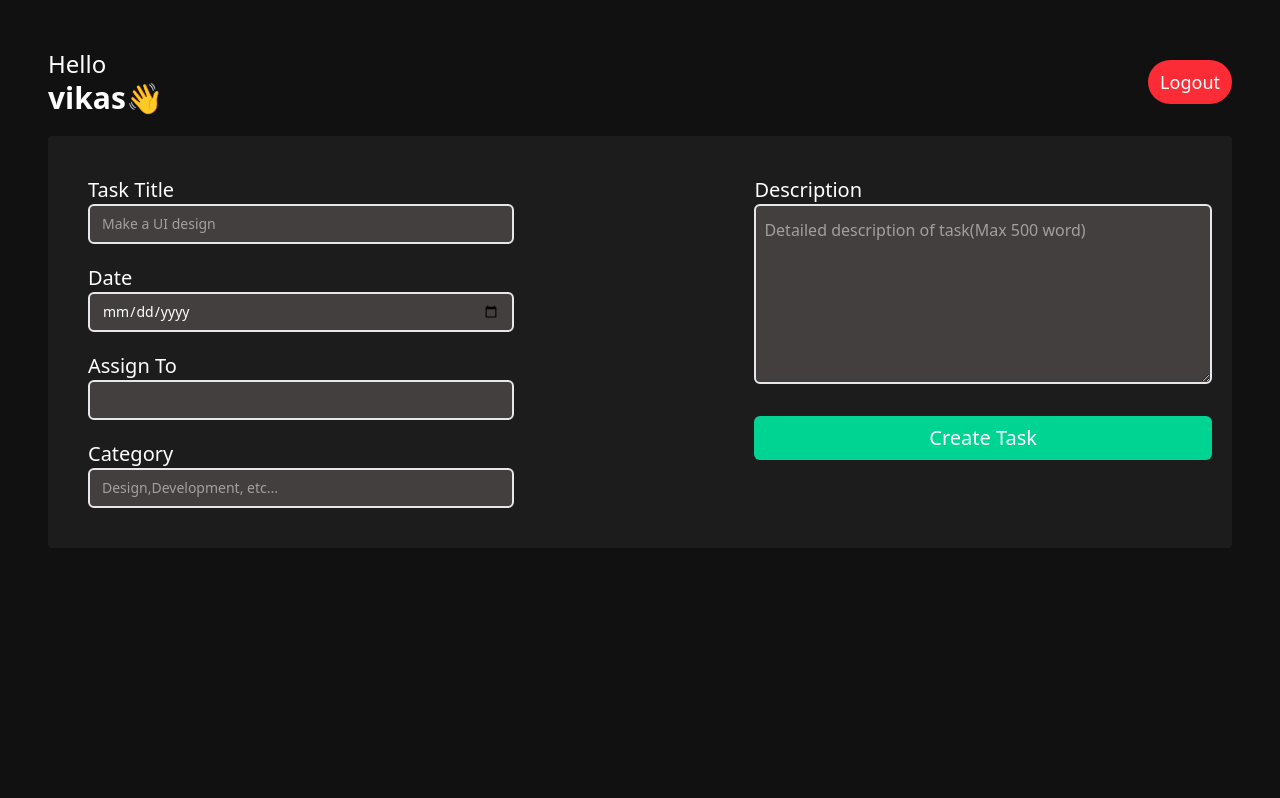
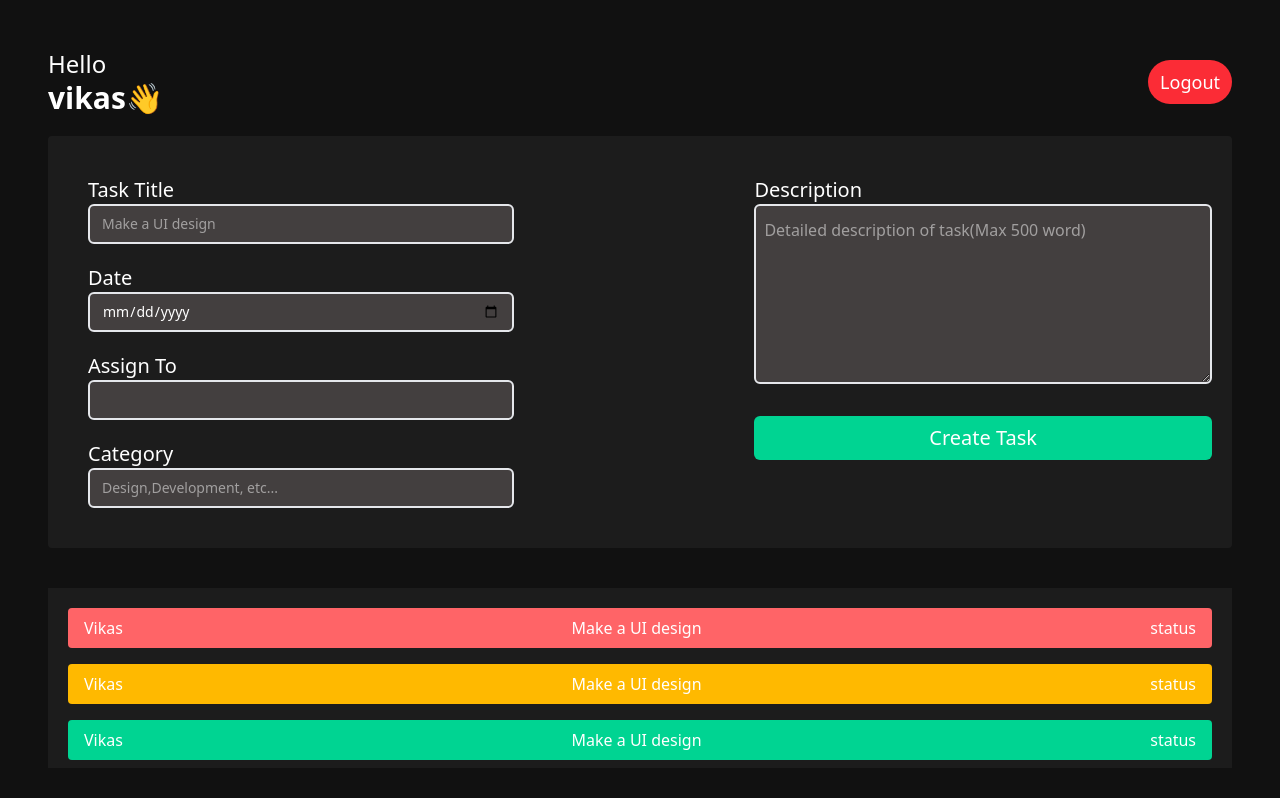
Before and after one commit to vikasvishwagna/Employee-Management-System, a React (Vite) app: page / in a window 1280 px wide. Built offline with nearby package versions, Linux system fonts and the light colour scheme.

Commit message:
feat: created AllTask component

```diff
--- a/src/components/Dashboard/AdminDashboard.jsx
+++ b/src/components/Dashboard/AdminDashboard.jsx
@@ -1,15 +1,16 @@
-import React from 'react'
-import Header from '../other/Header'
-import CreateTask from '../other/CreateTask'
+import React from "react";
+import Header from "../other/Header";
+import CreateTask from "../other/CreateTask";
+import AllTask from "../other/AllTask";
 
 const AdminDashboard = () => {
   return (
-    <div className=' h-screen w-full p-12'>
+    <div className=" h-screen w-full p-12">
       <Header />
       <CreateTask />
+      <AllTask />
     </div>
+  );
+};
 
-  )
-}
-
-export default AdminDashboard
+export default AdminDashboard;
--- /dev/null
+++ b/src/components/other/AllTask.jsx
@@ -0,0 +1,45 @@
+import React from "react";
+
+const AllTask = () => {
+  return (
+    <div className="bg-[#1C1C1C] h-45 overflow-auto p-5 mt-10">
+      <div className="bg-red-400 mb-4 py-2 px-4 flex justify-between rounded">
+        <h1>Vikas</h1>
+        <h1>Make a UI design</h1>
+        <h1> status</h1>
+      </div>
+
+      <div className="bg-amber-400 mb-4 py-2 px-4 flex justify-between rounded">
+        <h1>Vikas</h1>
+        <h1>Make a UI design</h1>
+        <h1> status</h1>
+      </div>
+
+      <div className="bg-emerald-400 mb-4 py-2 px-4 flex justify-between rounded">
+        <h1>Vikas</h1>
+        <h1>Make a UI design</h1>
+        <h1> status</h1>
+      </div>
+
+      <div className="bg-blue-400 mb-4 py-2 px-4 flex justify-between rounded">
+        <h1>Vikas</h1>
+        <h1>Make a UI design</h1>
+        <h1> status</h1>
+      </div>
+
+      <div className="bg-pink-400 mb-4 py-2 px-4 flex justify-between rounded">
+        <h1>Vikas</h1>
+        <h1>Make a UI design</h1>
+        <h1> status</h1>
+      </div>
+
+      <div className="bg-purple-400 mb-4 py-2 px-4 flex justify-between rounded">
+        <h1>Vikas</h1>
+        <h1>Make a UI design</h1>
+        <h1> status</h1>
+      </div>
+    </div>
+  );
+};
+
+export default AllTask;
--- a/src/components/other/CreateTask.jsx
+++ b/src/components/other/CreateTask.jsx
@@ -1,53 +1,64 @@
-import React from 'react'
+import React from "react";
 
 const CreateTask = () => {
   return (
-<div className='bg-[#1C1C1C] mt-5 p-5 rounded'>
-        <form className='flex flex-wrap items-start justify-between'>
-
-        <div id='left-div' className='w-1/2 p-5'>
-
+    <div className="bg-[#1C1C1C] mt-5 p-5 rounded">
+      <form className="flex flex-wrap items-start justify-between">
+        <div id="left-div" className="w-1/2 p-5">
           <div>
-            <p className='text-white font-medium text-xl'>Task Title</p>
+            <p className="text-white font-medium text-xl">Task Title</p>
             <input
-            className='bg-[#433f3f] text-sm py-2 px-3 w-4/5 border-2 border-gray-200 rounded-md'
-            type="text" placeholder='Make a UI design' />
+              className="bg-[#433f3f] text-sm py-2 px-3 w-4/5 border-2 border-gray-200 rounded-md"
+              type="text"
+              placeholder="Make a UI design"
+            />
           </div>
 
-          <div className='mt-5'>
-            <p className='text-white font-medium text-xl'>Date</p>
+          <div className="mt-5">
+            <p className="text-white font-medium text-xl">Date</p>
             <input
-            className='bg-[#433f3f] text-sm py-2 px-3 w-4/5 border-2 border-gray-200 rounded-md'
-            type="date" placeholder='dd/mm/yyyy' />
+              className="bg-[#433f3f] text-sm py-2 px-3 w-4/5 border-2 border-gray-200 rounded-md"
+              type="date"
+              placeholder="dd/mm/yyyy"
+            />
           </div>
 
-          <div className='mt-5'>
-            <p className='text-white font-medium text-xl'>Assign To</p>
+          <div className="mt-5">
+            <p className="text-white font-medium text-xl">Assign To</p>
             <input
-            className='bg-[#433f3f] text-sm py-2 px-3 w-4/5 border-2 border-gray-200 rounded-md'
-            type="text"  />
+              className="bg-[#433f3f] text-sm py-2 px-3 w-4/5 border-2 border-gray-200 rounded-md"
+              type="text"
+            />
           </div>
 
-          <div className='mt-5'>
-            <p className='text-white font-medium text-xl'>Category</p>
+          <div className="mt-5">
+            <p className="text-white font-medium text-xl">Category</p>
             <input
-            className='bg-[#433f3f] text-sm py-2 px-3 w-4/5 border-2 border-gray-200 rounded-md'
-            type="text" placeholder='Design,Development, etc...' />
+              className="bg-[#433f3f] text-sm py-2 px-3 w-4/5 border-2 border-gray-200 rounded-md"
+              type="text"
+              placeholder="Design,Development, etc..."
+            />
           </div>
-
         </div>
 
-          <div id='right-div' className='w-2/5  mt-5 flex flex-col items-start'>
-            <p className='text-white font-medium text-xl'>Description</p>
-            <textarea
-            className='bg-[#433f3f] w-full h-45 text-md px-2 py-3 border-2 border-gray-200  rounded-md'
-            type="text" placeholder='Detailed description of task(Max 500 word)' />
+        <div id="right-div" className="w-2/5  mt-5 flex flex-col items-start">
+          <p className="text-white font-medium text-xl">Description</p>
+          <textarea
+            className="bg-[#433f3f] w-full h-45 text-md px-2 py-3 border-2 border-gray-200  rounded-md"
+            type="text"
+            placeholder="Detailed description of task(Max 500 word)"
+          />
 
-            <button className='bg-emerald-400 w-full px-1 py-2
-          text-white mt-8 rounded-md  text-xl font-medium cursor-pointer'>Create Task</button>
-          </div>
-    </form>
-  </div>  )
-}
+          <button
+            className="bg-emerald-400 w-full px-1 py-2
+          text-white mt-8 rounded-md  text-xl font-medium cursor-pointer hover:bg-emerald-500"
+          >
+            Create Task
+          </button>
+        </div>
+      </form>
+    </div>
+  );
+};
 
-export default CreateTask
+export default CreateTask;
```
Also changed, not shown: src/App.jsx (+9 -9 lines), src/components/Dashboard/EmployeeDashboard.jsx (+7 -7 lines).
